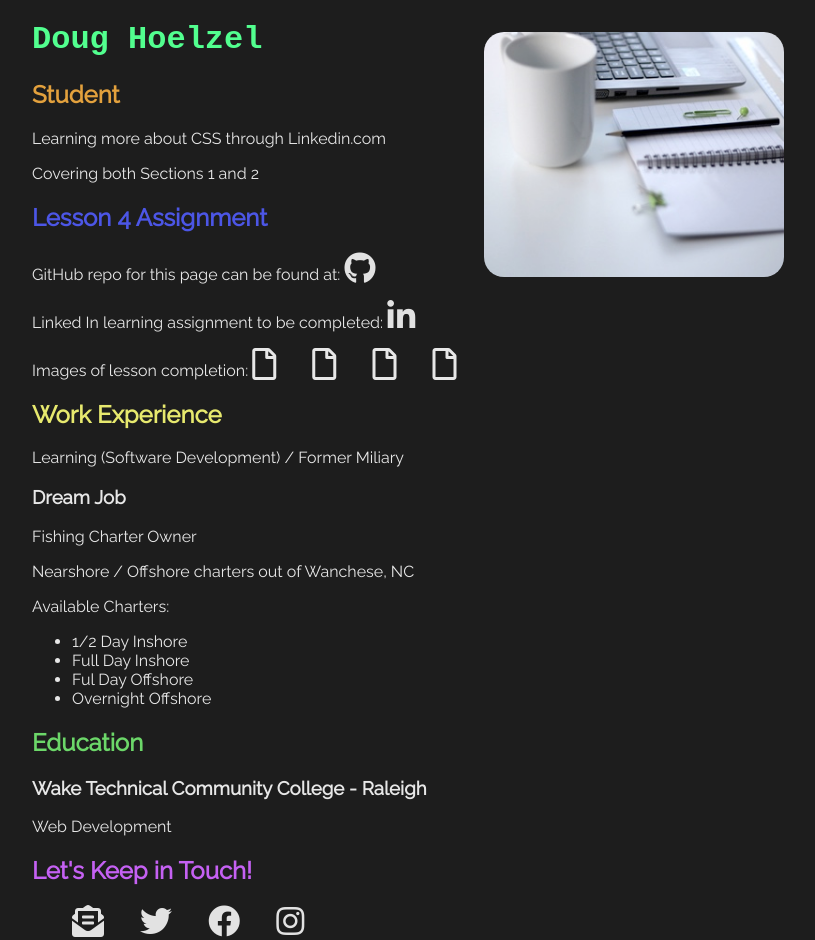
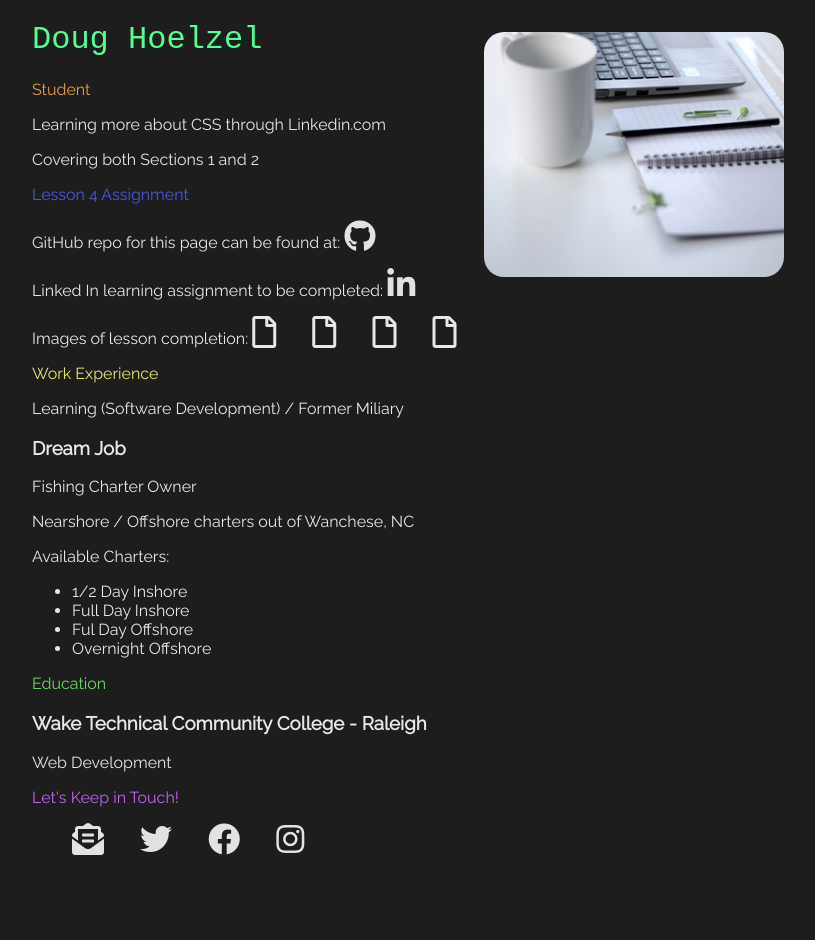
Before and after one commit to douglas-hoel/Lesson04, a plain HTML site: page index.html in a window 1280 px wide. Shown: the whole page, without its empty margins (176-991 px from the left). After the commit the page ends 871 px from the top, so only its background shows below. Drawn offline with Linux system fonts and the light colour scheme.

Commit message:
changed font and font sizes

```diff
--- a/styles.css
+++ b/styles.css
@@ -9,6 +9,7 @@ body{
 h1{
     font-family: Courier New, Courier, monospace;
     color: #52ff8f;
+    font-weight: 200;
 }
 
 .student-section{
@@ -29,6 +30,12 @@ h1{
 
 .footer-section{
     color: #c561f3;
+}
+
+.student-section, .project-section, .experience-section,
+.education-section, .education-section, .footer-section{
+    font-size: medium;
+    font-weight: 300;
 }
 
 a{
```
